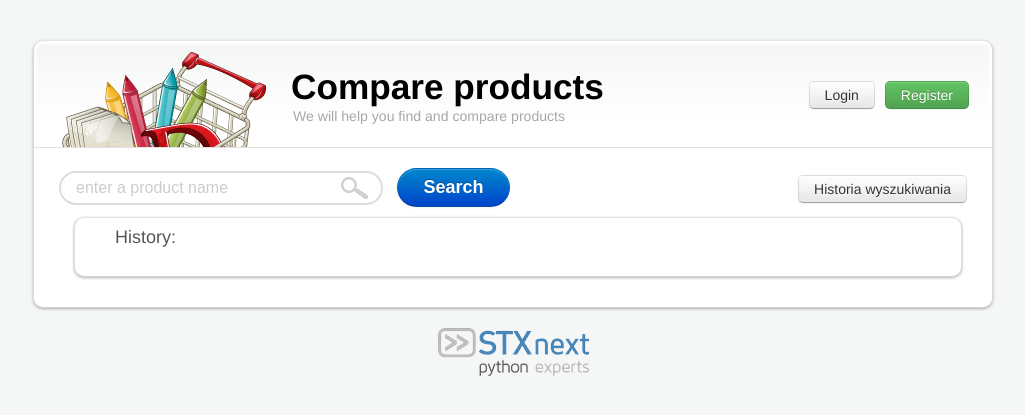
After one commit to pkrysiak/pyramid_repo_1.5, a Python web app: template pyramid_app/templates/history.mako in a window 1280 px wide. The commit adds this page. Shown: the top 415 px of the page, without its empty margins (127-1152 px from the left). Run offline with Mako, Linux system fonts and the light colour scheme; the template is opened without the code that fills it, so the values that code supplies are empty.

Commit message:
history created

```diff
--- a/pyramid_app/__init__.py
+++ b/pyramid_app/__init__.py
@@ -17,5 +17,6 @@ def main(global_config, **settings):
     config.add_static_view('static', 'static', cache_max_age=3600)
     config.add_route('home', '/')
     config.add_route('search','/search')
+    config.add_route('history', '/history')
     config.scan()
     return config.make_wsgi_app()
--- a/pyramid_app/static/css/style.css
+++ b/pyramid_app/static/css/style.css
@@ -362,3 +362,19 @@ body {
 }
 
 /* << Bootstrap */
+
+/* my add ons */
+
+.outer {
+    padding: 10px 5px 10px 5px;
+    margin-left: 10px;
+}
+
+.gimme_some_space{
+    padding: 10px 10px 10px 10px;
+}
+
+.i_want_some_space_too{
+    padding: 10px 0px 10px 0px;
+    margin-left: 35px;
+}
--- a/pyramid_app/templates/base.mako
+++ b/pyramid_app/templates/base.mako
@@ -27,7 +27,7 @@
                         </div>
                         <button class="btn_search btn btn-primary" type=submit>Search</button>
                     </form>
-                    <a class="btn" href="/search">Historia wyszukiwania</a>
+                    <a class="btn" href="/history">Historia wyszukiwania</a>
                     <div class="clear"></div>
                 </div>
                 <%block name="content"> </%block>
--- /dev/null
+++ b/pyramid_app/templates/history.mako
@@ -0,0 +1,18 @@
+
+<%inherit file="base.mako"/>
+
+<%block name = "content">
+    <div class="outer">
+        <div class="main_box">
+            <div class="gimme_some_space">
+                <p class="name_list">History:</p>
+                <ul class="i_want_some_space_too">
+                    % for search in search_list:
+                        <li> - ${search} </li>
+                    % endfor
+                </ul>
+
+            </div>
+        </div>
+    </div>
+</%block>
--- a/pyramid_app/views.py
+++ b/pyramid_app/views.py
@@ -80,3 +80,7 @@ def res_view(request):
                 'allegro_price_mode' : all_mode,
                 'nokaut_price_mode' : nok_mode
         }
+
+@view_config(route_name = 'history', renderer = 'pyramid_app:templates/history.mako')
+def history_view(request):
+    return {'search_list': ['a','b','c']}
```
Also changed, not shown: pyramid_app/models.py (line endings or trailing spaces).
